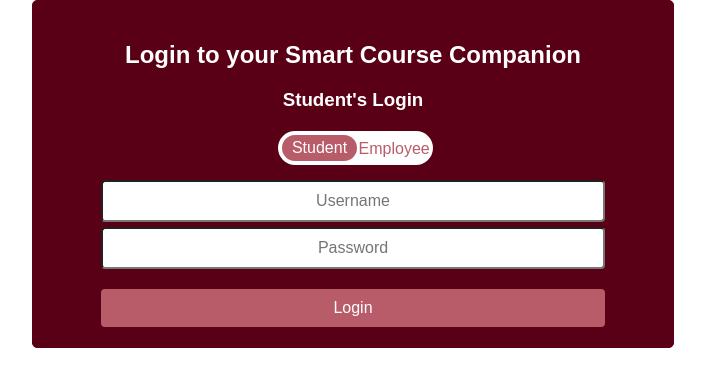
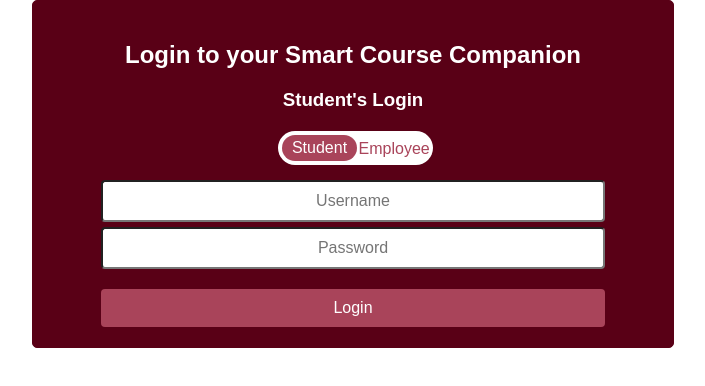
Before and after one commit to s0m3bodi/SOEN287_web_project, a React (Create React App) app: page / in a window 1280 px wide. Shown: the top 386 px of the page, without its empty margins (287-992 px from the left). Built offline with nearby package versions, Linux system fonts and the light colour scheme.

Commit message:
Change button and slider colors to #A9445A

```diff
--- a/src/pagesCSS/LoginPage.css
+++ b/src/pagesCSS/LoginPage.css
@@ -54,7 +54,7 @@
   width: 84%;
   margin-left: 48px;
   padding: 10px;
-  background-color: #B85C6A;
+  background-color: #A9445A;
   color: white;
   border: none;
   border-radius: 4px;
@@ -99,7 +99,7 @@
     text-align: left;
     padding-left: 5px;
     line-height: 35px;
-    color:#B85C6A;
+    color:#A9445A;
 
 }
 
@@ -110,7 +110,7 @@
     width: 75px;
     left: 4px;
     bottom: 4px;
-    background-color: #B85C6A;
+    background-color: #A9445A;
      -webkit-transition: .4s;
     transition: .4s;
     border-radius: 34px;
@@ -133,7 +133,7 @@ input:checked + .slider:before {
     -webkit-transform: translateX(75px);
     -ms-transform: translateX(75px);
     transform: translateX(75px);
-    background-color: #B85C6A;
+    background-color: #A9445A;
     color:#ffffff;
 
 }
```
